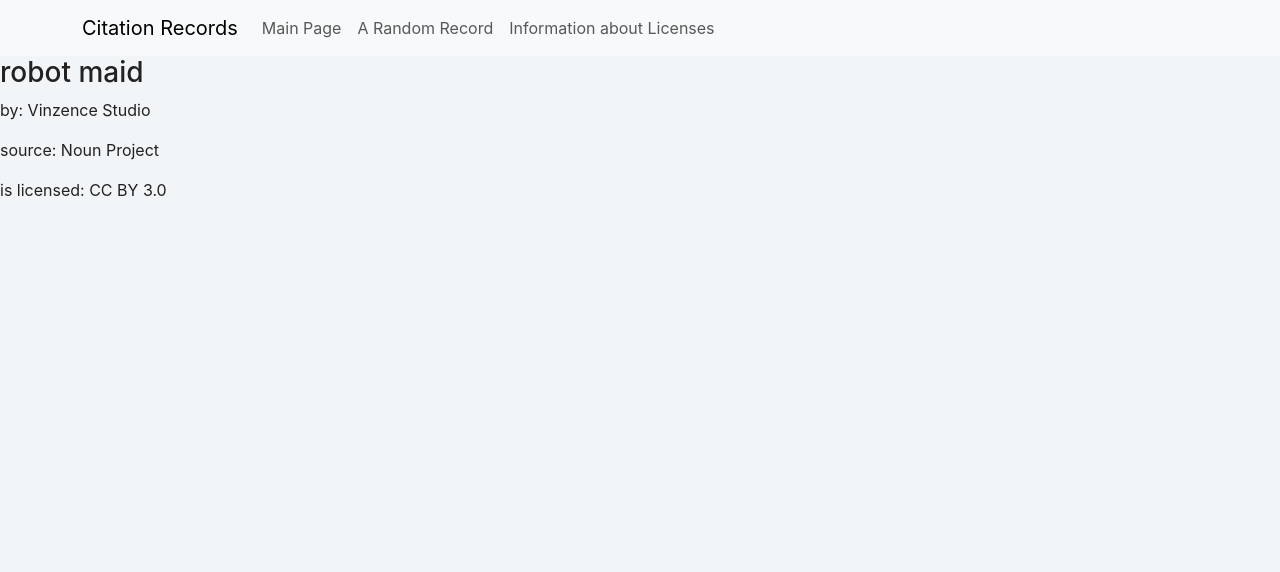
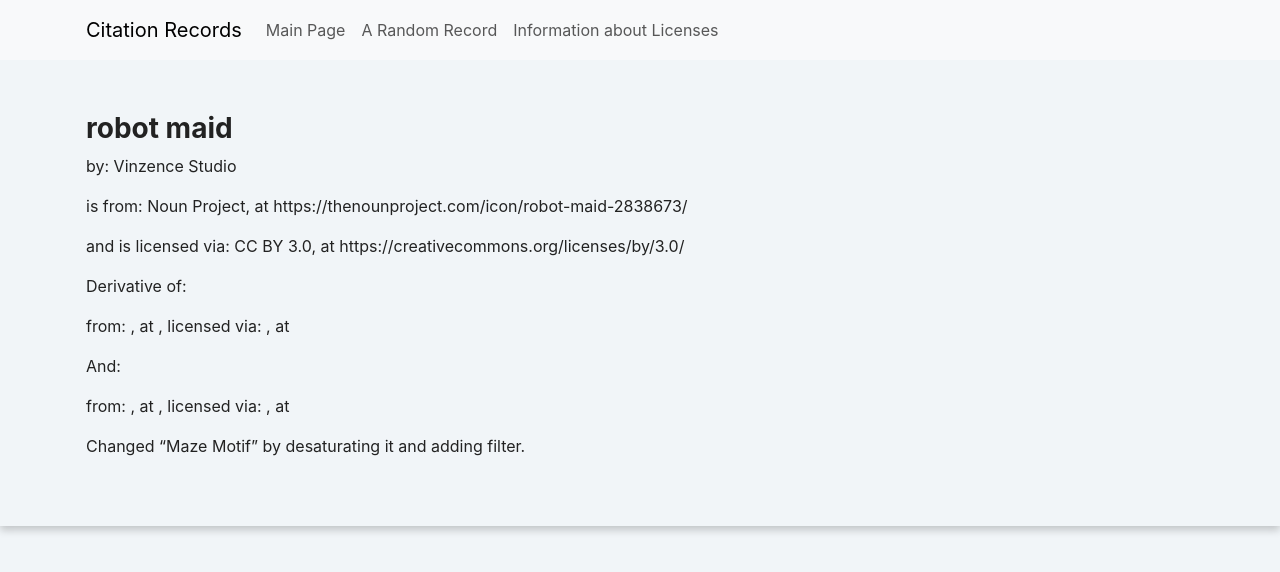
Before and after one commit to scotcorm/ccreactwk2, a React (Create React App) app: page /citations/0 in a window 1280 px wide. Shown: the top 572 px of the page. Built offline with nearby package versions, Linux system fonts and the light colour scheme.

Commit message:
styles for the details page

```diff
--- a/public/index.html
+++ b/public/index.html
@@ -10,6 +10,7 @@
       content="Web site created using create-react-app"
     />
     <link rel="apple-touch-icon" href="%PUBLIC_URL%/logo192.png" />
+
     <!--
       manifest.json provides metadata used when your web app is installed on a
       user's mobile device or desktop. See https://developers.google.com/web/fundamentals/web-app-manifest/
--- a/src/App.js
+++ b/src/App.js
@@ -17,9 +17,7 @@
     <div>
       <Navbar className='nav' bg='light' data-bs-theme='light'>
         <Container>
-          <Navbar.Brand as={Link} to='/'>
-            Citation Records
-          </Navbar.Brand>
+          <Navbar.Brand>Citation Records</Navbar.Brand>
           <Nav className='me-auto'>
             <Nav.Link as={Link} to='/'>
               Main Page
--- a/src/TEST_CITATIONS.js
+++ b/src/TEST_CITATIONS.js
@@ -2,6 +2,7 @@
 import img2 from './img/stageDesign.jpg';
 import img3 from './img/studyForMusic.jpg';
 import img4 from './img/contemplation.jpg';
+import img5 from './img/minnowsInAMaze.jpg';
 
 export const TEST_CITATIONS = [
   {
@@ -16,8 +17,8 @@
   },
   {
     id: 1,
-    title: 'Stage Design...',
-    creator: 'null',
+    title: 'Stage Design: Architectural Perspective',
+    creator: '',
     source: 'Cooper Hewitt, Smithsonian Design Museum',
     sourceUrl:
       'https://www.si.edu/object/stage-design-architectural-perspective:chndm_1938-88-2618',
@@ -27,7 +28,7 @@
   },
   {
     id: 2,
-    title: 'Contemplation, Study...',
+    title: 'Contemplation, Study for "Contemplative Spirit...',
     creator: 'Kenyon Cox, American, 1856–1919',
     source: 'Cooper Hewitt, Smithsonian Design Museum',
     sourceUrl:
@@ -47,4 +48,27 @@
     licenseUrl: 'https://www.si.edu/Termsofuse',
     img: img3,
   },
+  {
+    id: 4,
+    title: 'Minnows in a Maze',
+    creator: 'Scott Cormier',
+    source: 'this site',
+    sourceUrl: '',
+    license: 'CC BY 3.0',
+    licenseUrl: 'http://creativecommons.org/licenses/by/4.0/',
+    title2: 'Maze Motif',
+    creator2: '',
+    source2: 'Cooper Hewitt, Smithsonian Design Museum',
+    sourceUrl2:
+      'https://www.si.edu/object/maze-motif:chndm_1959-150-4?edan_q=maze&oa=1&edan_fq%5B0%5D=media_usage:CC0&destination=/search/collection-images&searchResults=1&id=chndm_1959-150-4',
+    license2: 'CC0',
+    licenseUrl2: 'https://www.si.edu/Termsofuse',
+    title3: 'Notropis louisianae',
+    creator3: 'collector: Frederick M. Chamberlain',
+    source3: 'National Museum of Natural History',
+    sourceUrl3: 'https://www.si.edu/about/natural-history-museum',
+    license3: 'CC0',
+    licenseUrl3: 'https://www.si.edu/Termsofuse',
+    img: img5,
+  },
 ];
--- a/src/components/CitationCard.js
+++ b/src/components/CitationCard.js
@@ -3,10 +3,10 @@
 function CitationCard({ citation }) {
   return (
     <section>
-      <article className="citation">
+      <article className='citation'>
         <img src={citation.img} />
         <h4>{citation.title}</h4>
-        <p>{citation.author}</p>
+        <p>{citation.creator}</p>
         <p>{citation.source}</p>
         <p>{citation.license}</p>
         <Link to={'/citations/' + citation.id}>Details</Link>
--- a/src/components/CitationDetails.js
+++ b/src/components/CitationDetails.js
@@ -11,12 +11,29 @@
   }
 
   return (
-    <div>
-      <div>
-        <h3>{citation.title}</h3>
+    <div className='citation-card'>
+      <div className='container'>
+        <h3>
+          <b>{citation.title}</b>
+        </h3>
         <p>by: {citation.creator}</p>
-        <p>source: {citation.source}</p>
-        <p>is licensed: {citation.license}</p>
+        <p>
+          is from: {citation.source}, at {citation.sourceUrl}
+        </p>
+        <p>
+          and is licensed via: {citation.license}, at {citation.licenseUrl}
+        </p>
+        <p>Derivative of: {citation.title2}</p>
+        <p>
+          from: {citation.source2}, at {citation.sourceUrl2}, licensed via:{' '}
+          {citation.license2}, at {citation.licenseUrl2}
+        </p>
+        <p>And: {citation.title3}</p>
+        <p>
+          from: {citation.source3}, at {citation.sourceUrl3}, licensed via:{' '}
+          {citation.license3}, at {citation.licenseUrl3}
+        </p>
+        <p>Changed “Maze Motif” by desaturating it and adding filter.</p>
       </div>
     </div>
   );
--- a/src/components/HomePage.js
+++ b/src/components/HomePage.js
@@ -13,6 +13,9 @@
   }
   return (
     <div>
+      <h1 className='alfa title-headline tracked-tight'>
+        Main Page: Citation List
+      </h1>
       <div className='cardFilters'>
         <button
           className='btn btn-primary me-2'
--- a/src/index.css
+++ b/src/index.css
@@ -84,6 +84,36 @@
   margin-top: 3rem;
 }
 
+.citation-card {
+  /* Add shadows to create the "card" effect */
+  box-shadow: 0 4px 8px 0 rgba(0, 0, 0, 0.2);
+  transition: 0.3s;
+  padding: 50px;
+}
+
+/* On mouse-over, add a deeper shadow */
+.citation-card:hover {
+  box-shadow: 0 8px 16px 0 rgba(0, 0, 0, 0.2);
+}
+
+/* Add some padding inside the card container */
+.container {
+  padding: 2px 16px;
+}
+
+.title-headline {
+  font-size: 40px;
+  margin: 0;
+  padding-top: 15px;
+  /* padding: 0 0 15px 0; */
+}
+
+@media (min-width: 600px) {
+  .title-headline {
+    font-size: 65px;
+  }
+}
+
 .cardFilters {
   text-align: center;
 }
@@ -95,7 +125,7 @@
 }
 
 .cardFilters {
-  margin: 5rem auto;
+  margin: 2rem auto;
   gap: 2rem;
 }
 
```
Also changed, not shown: 1 other file (tests, documents, lock files or other folders).
